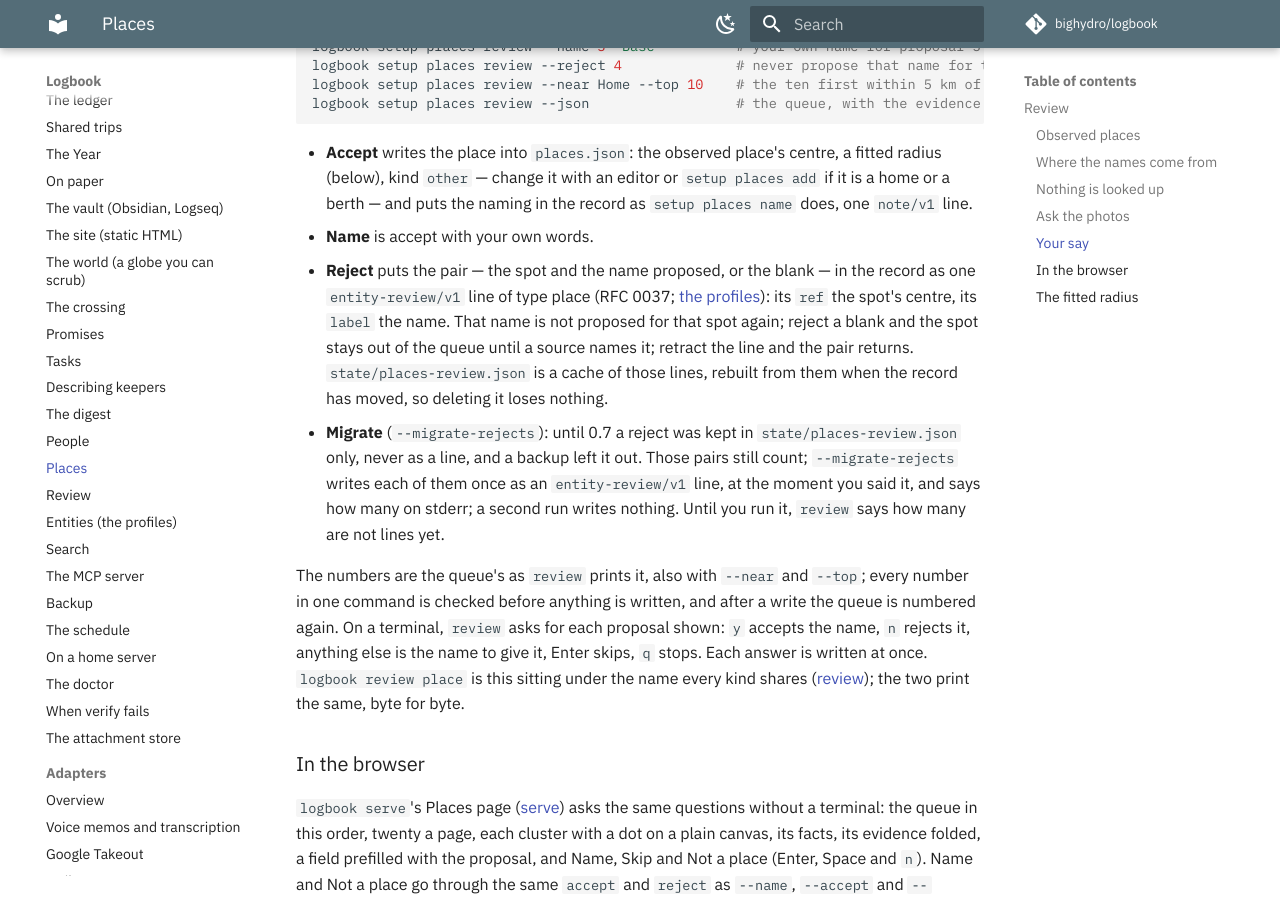
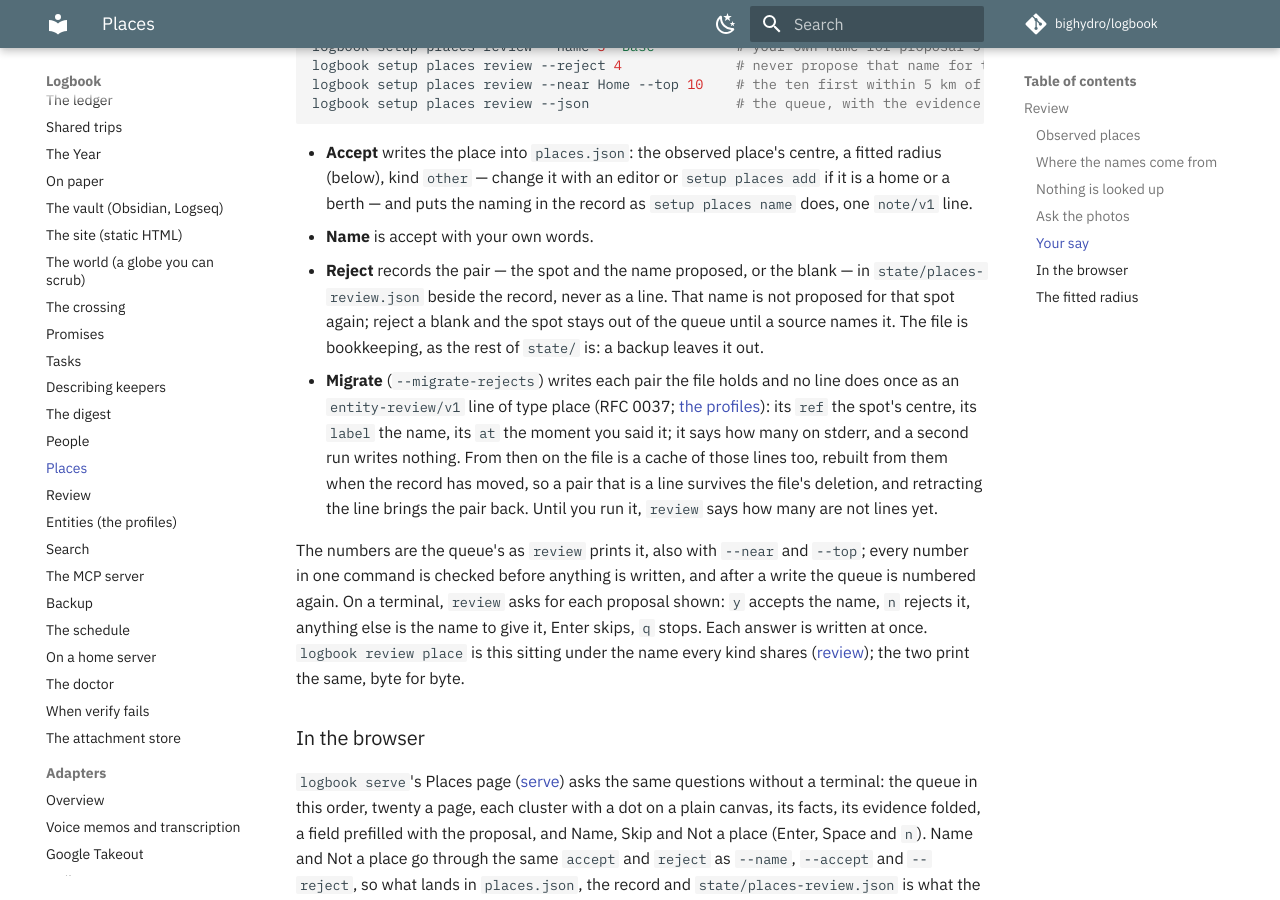
Before and after one commit to bighydro/logbook, an MkDocs documentation site: the page built from docs/places.md, in a window 1280 px wide and 900 px high, scrolled down 5167 px. Built offline with MkDocs 1.6.1 and Material for MkDocs 9.7.7, drawn with Linux system fonts in a browser that asks for light colours; comment, search, counter and statistics services are not loaded.

Commit message:
fix: places review --reject keeps the pair beside the record; the review tests change only for the view
The owner's brief: the people and places review tests may change only in the
mechanical way the view indirection requires, their assertions and expected
outputs byte-identical. So `setup places review --reject` records the pair in
state/places-review.json as it did, never a line; `--migrate-rejects` is what
writes the file's pairs as entity-review/v1 lines of type place, once, and the
file is a cache of those lines from then on. The docs, the help and the
changelog fragment say so.

tests/test_people_review.py: the stamp is read from observed_entities_meta
(kind person) and the shape check drops the view before altering the table.
tests/test_places_review.py: the same for observed_places. tests/test_places_page.py:
back to main, unchanged.
Co-Authored-By: Claude Fable 5.1 <noreply@anthropic.com>
Claude-Session: https://claude.ai/code/session_01Q9pUzFMj7xWb62yVAM6Jsi

Signed-off-by: bighydro <122497530+bighydro@users.noreply.github.com>

```diff
--- a/docs/places.md
+++ b/docs/places.md
@@ -189,16 +189,16 @@ logbook setup places review --json                  # the queue, with the eviden
   kind `other` — change it with an editor or `setup places add` if it is a home or a berth — and puts the
   naming in the record as `setup places name` does, one `note/v1` line.
 - **Name** is accept with your own words.
-- **Reject** puts the pair — the spot and the name proposed, or the blank — in the record as one
+- **Reject** records the pair — the spot and the name proposed, or the blank — in
+  `state/places-review.json` beside the record, never as a line. That name is not proposed for that
+  spot again; reject a blank and the spot stays out of the queue until a source names it. The file is
+  bookkeeping, as the rest of `state/` is: a backup leaves it out.
+- **Migrate** (`--migrate-rejects`) writes each pair the file holds and no line does once as an
   `entity-review/v1` line of type place (RFC 0037; [the profiles](entities.md#entity-reviewv1)): its
-  `ref` the spot's centre, its `label` the name. That name is not proposed for that spot again; reject a
-  blank and the spot stays out of the queue until a source names it; retract the line and the pair
-  returns. `state/places-review.json` is a cache of those lines, rebuilt from them when the record has
-  moved, so deleting it loses nothing.
-- **Migrate** (`--migrate-rejects`): until 0.7 a reject was kept in `state/places-review.json` only,
-  never as a line, and a backup left it out. Those pairs still count; `--migrate-rejects` writes each
-  of them once as an `entity-review/v1` line, at the moment you said it, and says how many on stderr;
-  a second run writes nothing. Until you run it, `review` says how many are not lines yet.
+  `ref` the spot's centre, its `label` the name, its `at` the moment you said it; it says how many on
+  stderr, and a second run writes nothing. From then on the file is a cache of those lines too, rebuilt
+  from them when the record has moved, so a pair that is a line survives the file's deletion, and
+  retracting the line brings the pair back. Until you run it, `review` says how many are not lines yet.
 
 The numbers are the queue's as `review` prints it, also with `--near` and `--top`; every number in one
 command is checked before anything is written, and after a write the queue is numbered again. On a
```
Also changed, not shown: changelog.d/entities-foundation.md (+3 -3 lines), docs/entities.md (+2 -2 lines), docs/review.md (+5 -5 lines), docs/serve.md (+2 -2 lines), 6 other files.
